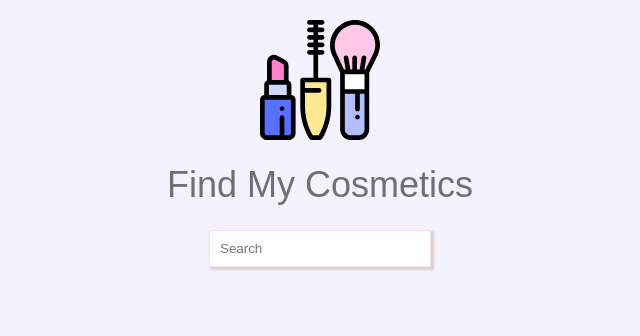
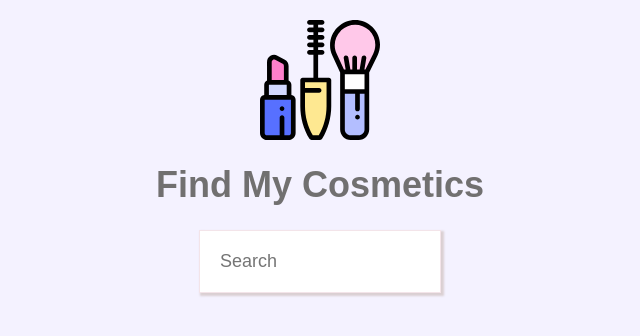
Before and after one commit to beach1208/Find-My-Cosmetics, a React (Create React App) app in the folder my-react-app/: page / in a window 1280 px wide. Shown: the top 336 px of the page, without its empty margins (320-960 px from the left). Built offline with nearby package versions, Linux system fonts and the light colour scheme.

Commit message:
each card design added

```diff
--- a/my-react-app/src/components/FetchProduct.css
+++ b/my-react-app/src/components/FetchProduct.css
@@ -1,26 +1,68 @@
 
 .title-name {
-  font-family: 'Poppins', sans-serif;
-  font-weight: lighter;
+  font-family: 'Nunito', sans-serif;
+  font-weight: bold;
+}
+
+.search-bar {
+    width: 200px;
+    padding: 20px;
+    font-size: 18px;
+    font-family: 'Nunito', sans-serif;
+    color: #717070;
+    outline:0;
+    border: 1px solid #f3e4e9;
+    box-shadow: 2px 2px 2px 1px #dacfd2;
+    background: #ffffff;
 }
 
 .layout {
   display: flex;
   justify-content: space-around;
+  flex-wrap: wrap;
 }
 
 .item {
   width: 300px;
   border: 1px solid#dedede;
+  border-radius: 5px;
   margin: 30px 10px 10px 10px;
   background: #fff;
+  overflow: hidden;
 }
 
-.search-bar {
-    width: 200px;
-    padding: 10px;
-    outline:0;
-    border: 1px solid #f3e4e9;
-    box-shadow: 2px 2px 2px 1px #dacfd2;
-    background: #ffffff;
+.image-link {
+  max-width: 100%;
+  height: 300px;
+  margin-bottom: 30px;
 }
+
+.item-name {
+  font-size: 20px;
+  color: #a05c7a;
+  font-weight: bold;
+  margin-bottom: 10px;
+}
+
+.brand-name {
+  margin-bottom: 10px;
+}
+
+.link-btn {
+  width: 100px;
+  padding: 10px;
+  margin: 0 auto;
+  margin-bottom: 30px;
+  border: 1px solid #d2d2d2;
+  border-radius: 5px;
+  display: block;
+  color: #fff;
+  text-decoration: none;
+  background: #dc91a0;
+}
+
+.item-list {
+ display: flex;
+ justify-content: space-evenly;
+ flex-direction: column;
+}
--- a/my-react-app/src/components/FetchProduct.js
+++ b/my-react-app/src/components/FetchProduct.js
@@ -26,35 +26,30 @@ onTextChange = e =>{
       .catch(err => console.log(err));
     }
   });
+
 };
 
-// async componentDidMount() {
-//  const url = "http://makeup-api.herokuapp.com/api/v1/products.json?brand=covergirl&product_type=lipstick";
-//     const response = await fetch(url);
-//     const data = await response.json();
-//    this.setState({ items: data, loading: false });
-//   }
+
 
   render() {
-    // if(this.state.loading) {
-    //   return <div>loading...</div>
-    // }
-
-    // if(!this.state.items) {
-    //   return <div>didn't get any product</div>
-    // }
-
 
     return (
        <div className="search">
       <input name="searchText" className="search-bar" type="text" placeholder="Search" onChange={this.onTextChange}/>
-
         <div className="layout">
         {this.state.items.map(item => (
         <div key={item.id} className="item">
-         <img src={item.image_link} />
-          <div>{item.brand}</div>
-          <div>{item.name}</div>
+         <img src={item.image_link} className="image-link" alt="No Image Found"/>
+         <div className="item-list">
+         <div className="item-name list">{item.name}</div>
+         <div className="brand-name list">by {item.brand}</div>
+         <div className="tag-name list">{item.tag_list}</div>
+         <a href={item.product_link} className="link-btn list" target="_blank">SHOP</a>
+         </div>
+
+
+
+
 
           </div>
         ))}
--- a/my-react-app/src/index.css
+++ b/my-react-app/src/index.css
@@ -4,11 +4,13 @@ background: #f4f2ff;
 body {
   margin: 0;
   padding: 0;
-  font-family: -apple-system, BlinkMacSystemFont, "Segoe UI", "Roboto", "Oxygen",
+  /* font-family: -apple-system, BlinkMacSystemFont, "Segoe UI", "Roboto", "Oxygen",
     "Ubuntu", "Cantarell", "Fira Sans", "Droid Sans", "Helvetica Neue",
     sans-serif;
   -webkit-font-smoothing: antialiased;
-  -moz-osx-font-smoothing: grayscale;
+  -moz-osx-font-smoothing: grayscale; */
+
+  font-family: 'Nunito', sans-serif;
 }
 
 code {
```
